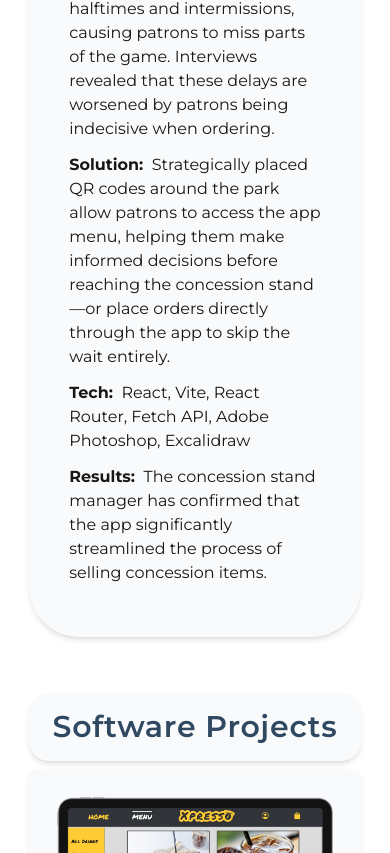
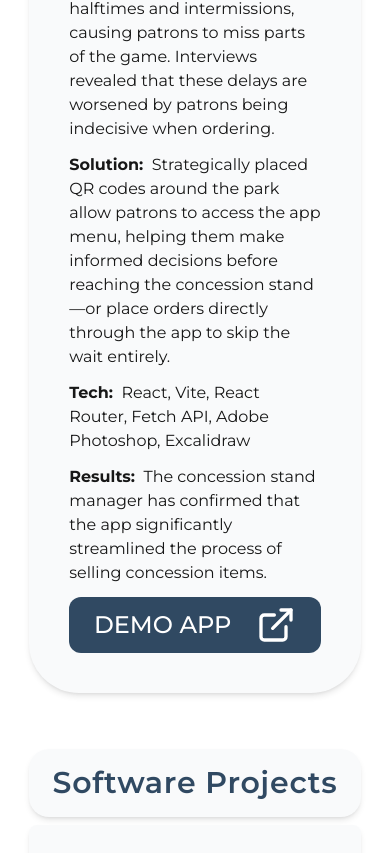
Before and after one commit to jsahim/portfolio, a Next.js app: page /projects in a window 390 px wide. Shown: the part 1103-1956 px from the top of the page. Built offline with nearby package versions, Linux system fonts and the light colour scheme.

Commit message:
Add image

```diff
--- a/src/app/projects/page.tsx
+++ b/src/app/projects/page.tsx
@@ -12,7 +12,7 @@ export default function Projects() {
       <div className="flex flex-col w-[100%] h-full justify-center bg-gray-50 rounded-[50px] shadow-md p-5 rounded-t-lg mb-14">
 
           <div className="flex flex-col h-[auto] w-[100%] justify-evenly items-start p-5">
-            <div className="w-[100%] flex justify-evenly items-center">
+            <div className="w-[100%] flex lg:flex-row flex-col justify-evenly items-center">
 
               <div className="w-[100%] lg:w-[58%]">
                 <h3 className="text-2xl font-semibold text-left mb-3">Retrofresh Concession Stand<br/>Menu & Ordering App</h3>
@@ -26,6 +26,8 @@ export default function Projects() {
                 <p className="text-base text-left pb-3"><strong>Results:</strong>&nbsp;&nbsp;The concession stand manager has confirmed that the app significantly streamlined the process of selling concession items.</p>
               </div>
 
+              <a className="w-[100%] py-2 rounded-xl bg-[#304962] text-2xl font-medium lg:hidden flex justify-evenly items-center hover:bg-[#e98522] text-white transition-all duration-150 ease-in" href="https://menu-test-ruby.vercel.app/" target="_blank">DEMO APP<FiExternalLink className="h-10 w-10"/></a>
+
               <div className="hidden lg:flex relative flex-col scale-75 origin-top justify-start content-center w-[370px] h-[670px]">
                 <iframe className="w-[350px] h-[585px] absolute translate-x-3 translate-y-24" src="https://menu-test-ruby.vercel.app/" title="Menu App" />
                 <Image className="w-[370px] h-auto absolute pointer-events-none" height={0} width={1000} src="/images/frame.png" alt="Frame" />
@@ -36,7 +38,7 @@ export default function Projects() {
 
       </div>
 
-      <h2 id="softProjects" className="text-3xl p-2 py-4 text-center font-semibold tracking-wide w-[100%] text-[#304962] z-1 rounded-[20px] bg-gray-50 mb-2 shadow-md">Software Projects</h2>
+      <h2 id="softProjects" className="text-3xl  p-2 py-4 text-center font-semibold tracking-wide w-[100%] text-[#304962] z-1 rounded-[20px] bg-gray-50 mb-2 shadow-md">Software Projects</h2>
       <div className="flex flex-col w-[100%] h-full justify-center gap-5 bg-gray-50 rounded-[50px] shadow-md p-5 rounded-t-lg">
 
         <div className="flex md:flex-row flex-col md:h-96 h-[auto] w-[100%] justify-evenly items-center">
```
